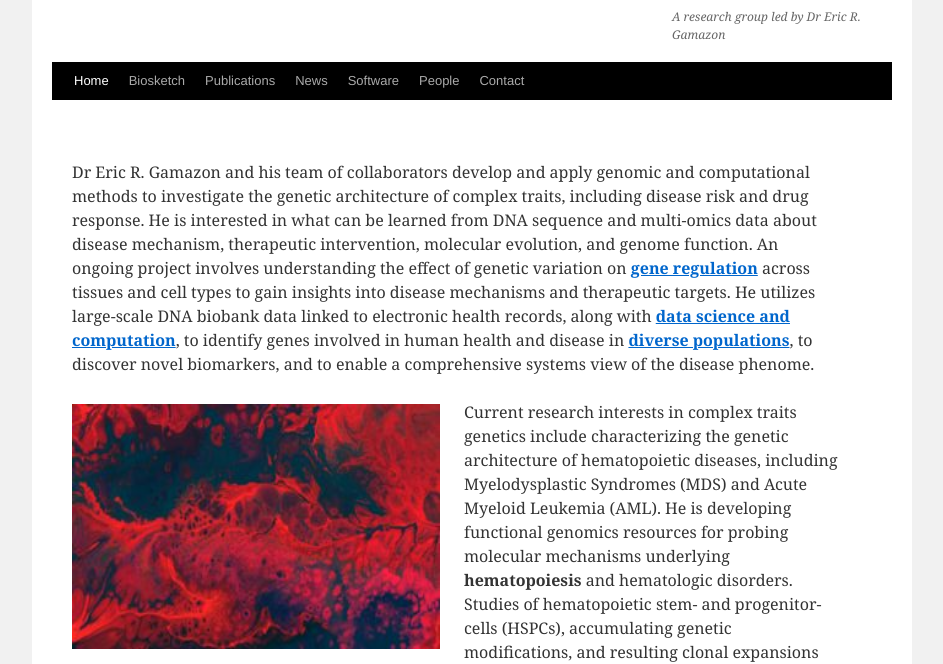
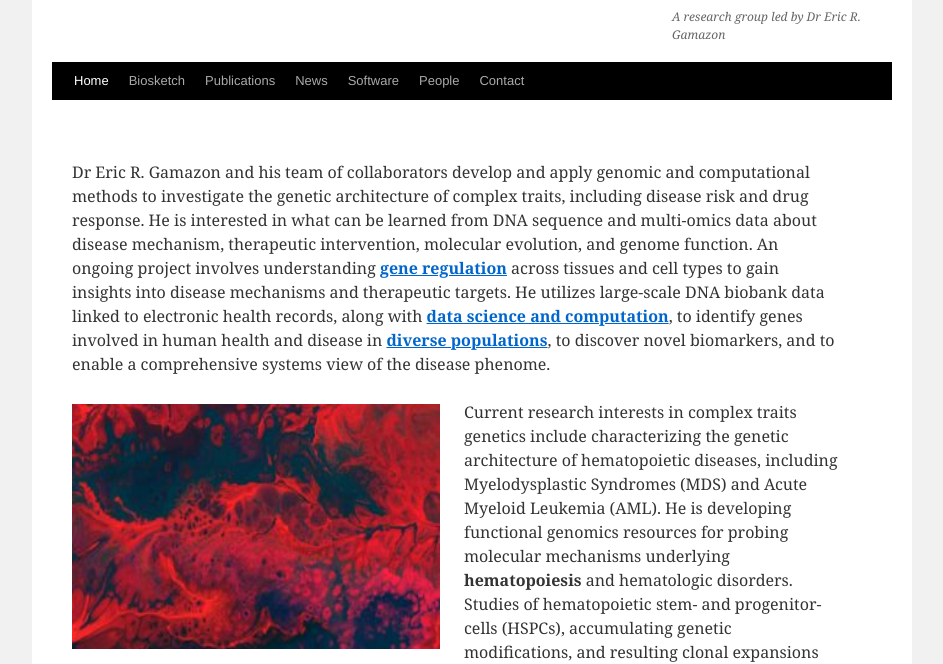
Before and after one commit to egamazon/egamazon.github.io, a plain HTML site: page index.html in a window 1280 px wide. Shown: the part 150-814 px from the top of the page, without its empty margins (168-1111 px from the left). Drawn offline with Linux system fonts and the light colour scheme.

Commit message:
Update index.html

```diff
--- a/index.html
+++ b/index.html
@@ -62,7 +62,7 @@
 
 
 <h2 style="padding-left: 60px;"></h2>
-<p id="h.p_9-Hgo8lu1eFg" class="zfr3Q">Dr Eric R. Gamazon and his team of collaborators develop and apply genomic and computational methods to investigate the genetic architecture of complex traits, including disease risk and drug response. He is interested in what can be learned from DNA sequence and multi-omics data about disease mechanism, therapeutic intervention, molecular evolution, and genome function. An ongoing project involves understanding the effect of genetic variation on <a href="https://www.nature.com/articles/s41588-018-0154-4"><strong>gene regulation</strong></a> across tissues and cell types to gain insights into disease mechanisms and therapeutic targets. He utilizes large-scale DNA biobank data linked to electronic health records, along with <a href="https://www.bigdata.cam.ac.uk/directory/152/dr-eric-gamazon"><strong>data science and computation</strong></a>, to identify genes involved in human health and disease in <a href="https://www.cell.com/ajhg/fulltext/S0002-9297(19)30155-7"><strong>diverse populations</strong></a>, to discover novel biomarkers, and to enable a comprehensive systems view of the disease phenome.</p>
+<p id="h.p_9-Hgo8lu1eFg" class="zfr3Q">Dr Eric R. Gamazon and his team of collaborators develop and apply genomic and computational methods to investigate the genetic architecture of complex traits, including disease risk and drug response. He is interested in what can be learned from DNA sequence and multi-omics data about disease mechanism, therapeutic intervention, molecular evolution, and genome function. An ongoing project involves understanding <a href="https://www.nature.com/articles/s41588-018-0154-4"><strong>gene regulation</strong></a> across tissues and cell types to gain insights into disease mechanisms and therapeutic targets. He utilizes large-scale DNA biobank data linked to electronic health records, along with <a href="https://www.bigdata.cam.ac.uk/directory/152/dr-eric-gamazon"><strong>data science and computation</strong></a>, to identify genes involved in human health and disease in <a href="https://www.cell.com/ajhg/fulltext/S0002-9297(19)30155-7"><strong>diverse populations</strong></a>, to discover novel biomarkers, and to enable a comprehensive systems view of the disease phenome.</p>
 <p id="h.p_TZrUNOrqI-9a" class="zfr3Q">C<img class="wp-image-616 alignleft" src="blood-300x169.jpg" alt="blood" width="368" height="245" />urrent research interests in complex traits genetics include characterizing the genetic architecture of hematopoietic diseases, including Myelodysplastic Syndromes (MDS) and Acute Myeloid Leukemia (AML). He is developing functional genomics resources for probing molecular mechanisms underlying <strong>hematopoiesis</strong> and hematologic disorders. Studies of hematopoietic stem- and progenitor-cells (HSPCs), accumulating genetic modifications, and resulting clonal expansions are of interest.</p>
 <p id="h.p_PeZr9S4mMpb4" class="zfr3Q">On<img class=" wp-image-617 alignleft" src="origami_brain-650x434.jpg" alt="origami_brain" width="368" height="245"  />going research also includes modeling the transcriptional regulatory programs in the brain, in collaboration with human geneticists, neuroscientists, and evolutionary biologists. This work has obvious relevance to understanding the molecular basis of <strong><a href="https://www.nature.com/articles/s41588-019-0409-8">neuropsychiatric and neurodegenerative disorders</a></strong>.</p>
 <p class="zfr3Q">In recent highly interdisciplinary work, he is developing computational approaches to studying the structure, dynamics, and stability of biological molecules within Density Functional Theory (DFT), molecular dynamics, and coarse-grained modelling and using experimental data (e.g., from X-ray crystallography or NMR spectroscopy).</p>
```
